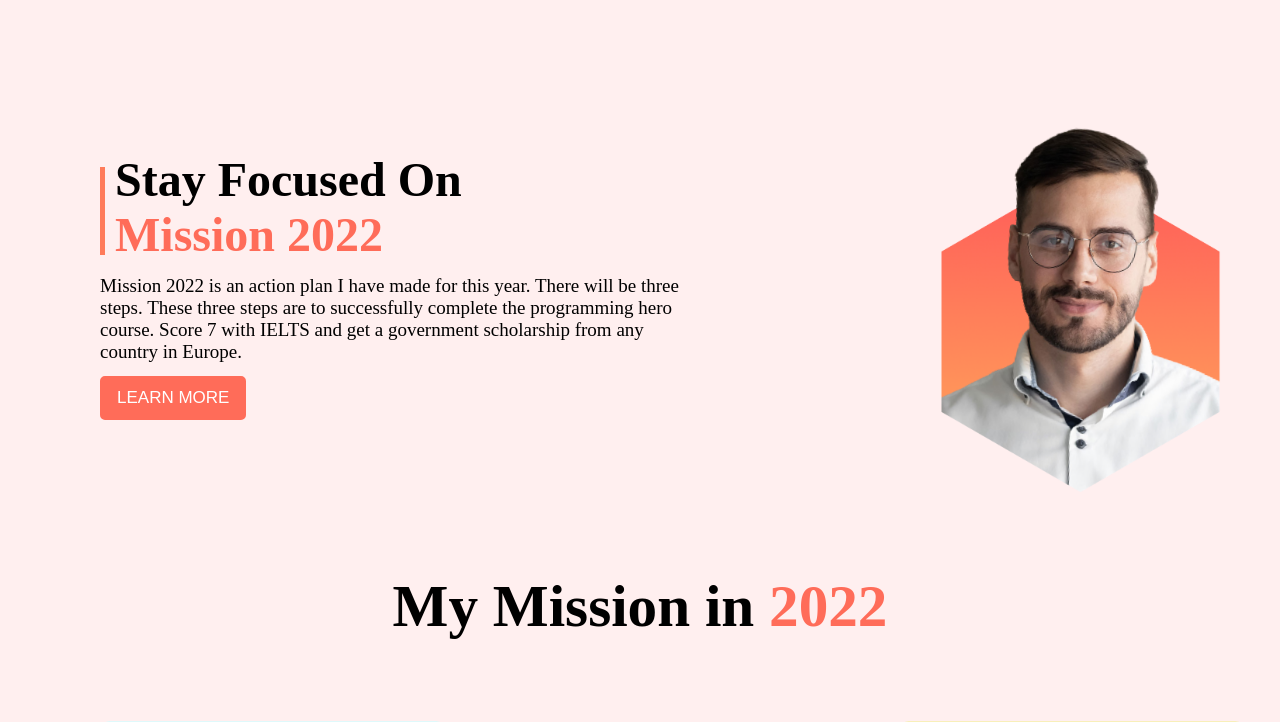
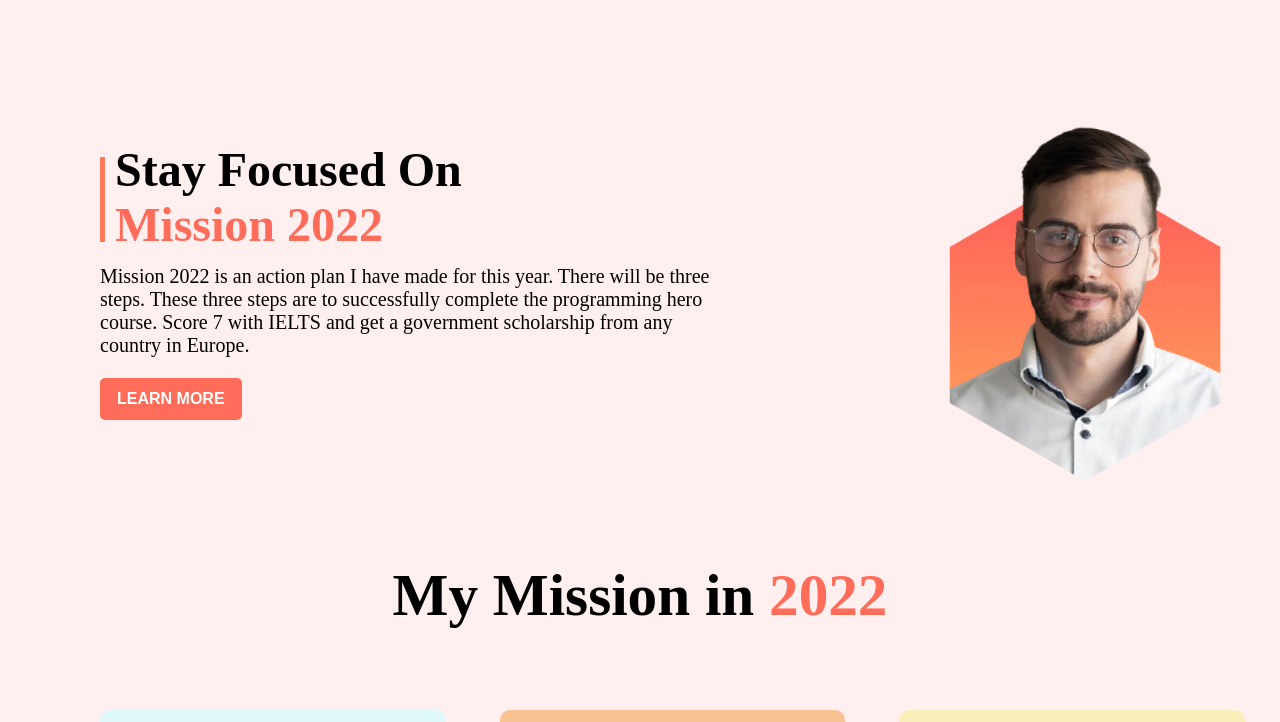
Before and after one commit to mabedinfahim/first-assiment-for-phero, a plain HTML site: page index.html in a window 1280 px wide. Shown: the top 722 px of the page. Drawn offline with Linux system fonts and the light colour scheme; a web font is replaced by a local one.

Commit message:
second commit

```diff
--- a/style.css
+++ b/style.css
@@ -12,7 +12,7 @@ body{
 }
 
 p{
-    font-size: 19px;
+    font-size: 20px;
     padding: 13px 0px;
 }
 
@@ -51,7 +51,7 @@ h2{
 
 .section-one h1::before{
     content: "";
-    height: 88px;
+    height: 85px;
     width: 5px;
     float: left;
     margin-right: 10px;
@@ -70,10 +70,12 @@ h2{
     padding: 10px 15px;
     border: 2px solid #FF6C59;
     color: #fff;
-    font-size: 17px;
+    font-size: 16px;
+    font-weight: 600;
     border-radius: 5px;
     transition: all .3s ease;
     cursor: pointer;
+    margin-top: 8px;
 }
 
 .btn:hover{
```
